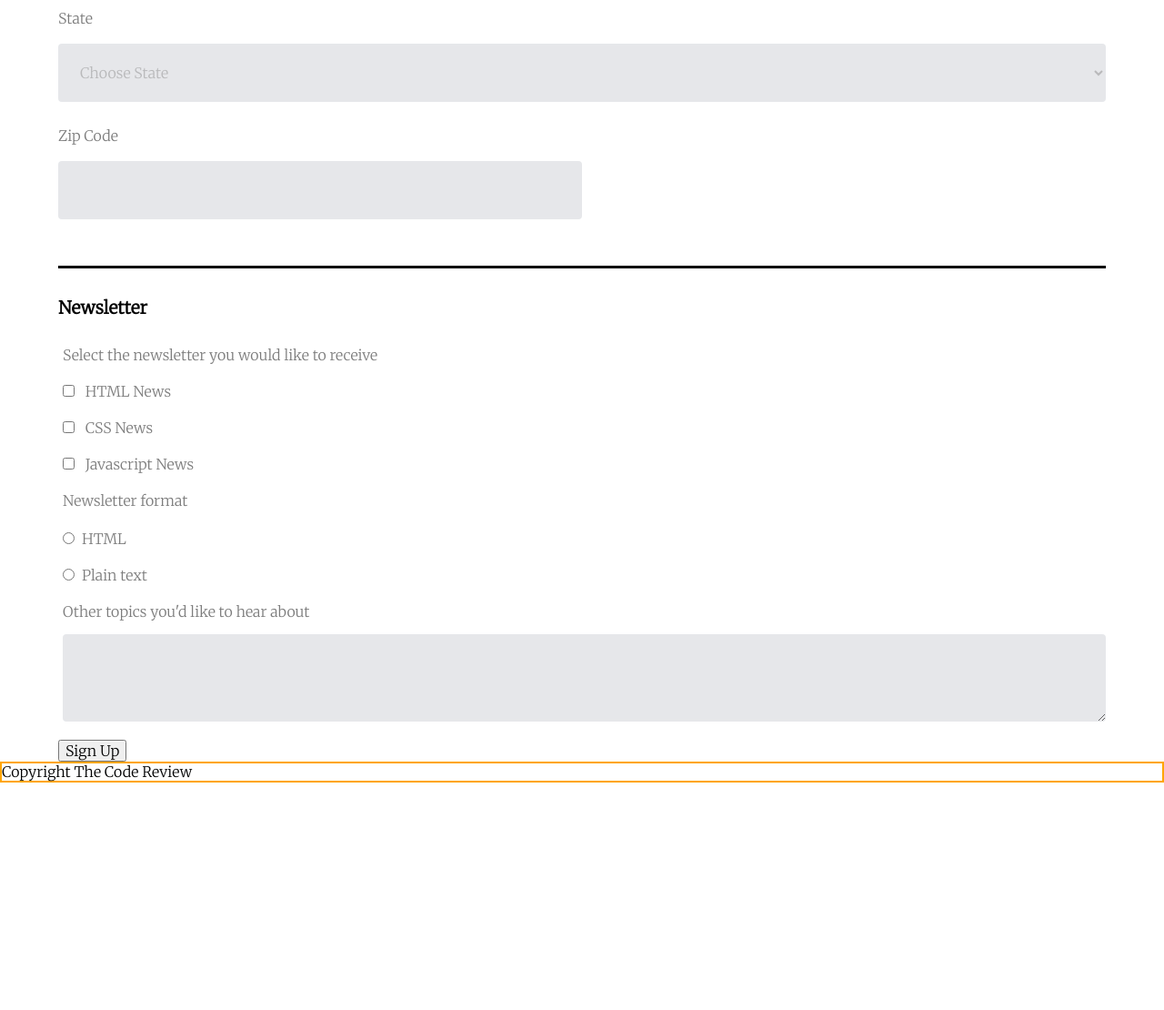
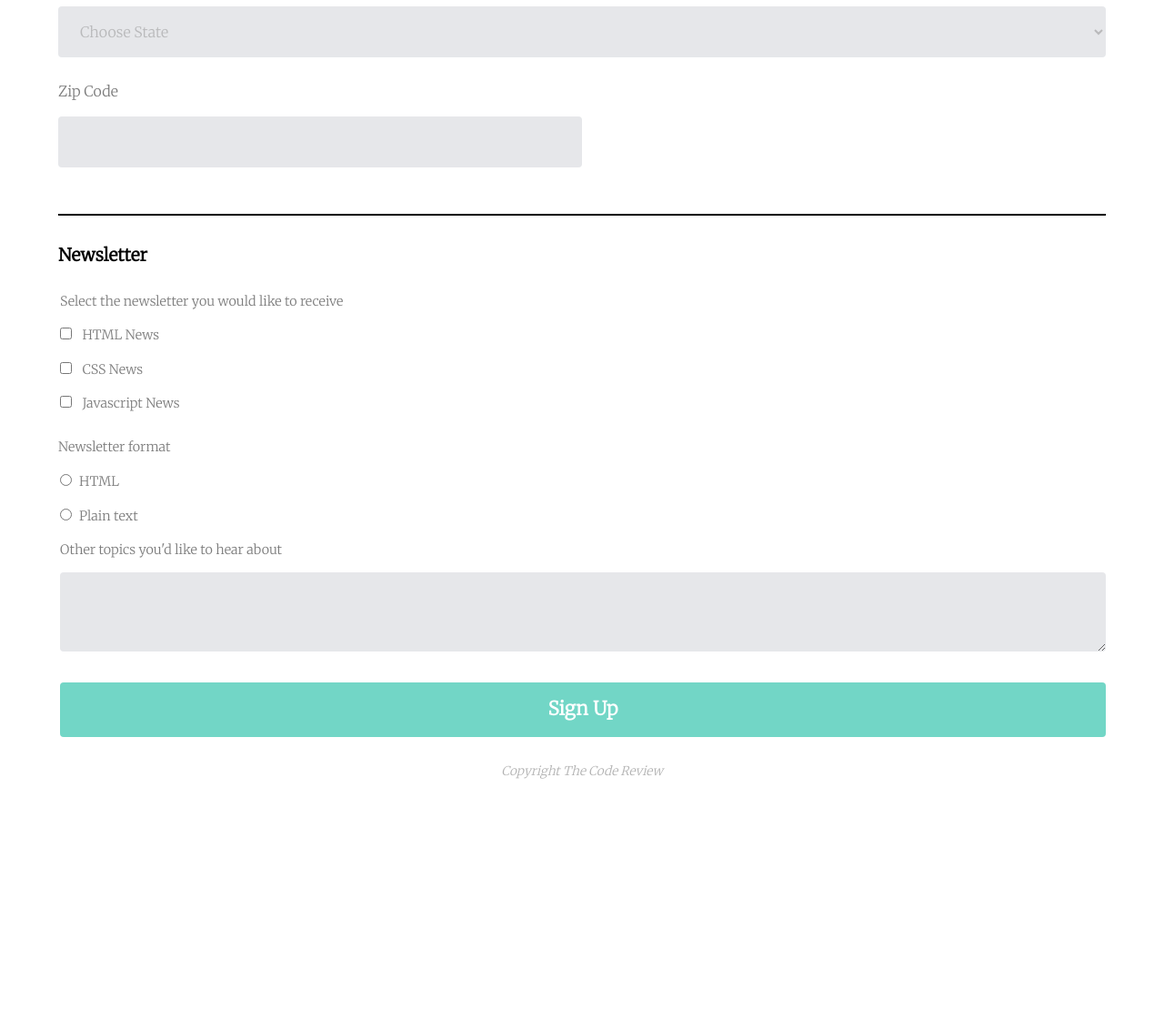
Before and after one commit to adamdenes/An-Online-Registration-Form, a plain HTML site: page index.html in a window 1280 px wide. Shown: the part 940-2050 px from the top of the page at 91% size. Before the commit the page ends 1800 px from the top, so only its background shows below. Drawn offline with Linux system fonts and the light colour scheme.

Commit message:
styling desktop width

```diff
--- a/css/style.css
+++ b/css/style.css
@@ -57,7 +57,7 @@ legend {
 
 legend:nth-of-type(1) {
     width: 100%;
-    border-top: 3px solid #000;
+    border-top: 2px solid #000;
 }
 
 label {
@@ -65,11 +65,27 @@ label {
 }
 
 input::placeholder {
-    color: rgba(0, 0, 0, .3);
-    font-size: .85em;
     padding-right: 20px;
     text-align: right;
+}
+
+input::placeholder,
+.main-footer p {
+    font-size: .85em;
     font-style: italic;
+    color: rgba(0, 0, 0, .3);
+}
+
+button[type="submit"] {
+    flex: 1 60px;
+    font-size: 1.3rem;
+    font-weight: 900;
+    color: white;
+    background-color: #72d6c6;
+    padding: 0;
+    margin-top: 15px;
+    margin-bottom: 30px;
+    margin-left: 2px;
 }
 
 /* ------------------------------------
@@ -108,7 +124,8 @@ input::placeholder {
 }
 
 select,
-.flex-outer > input[type] {
+.flex-outer > input[type],
+button {
     margin-bottom: 10px;
     border: 0;
     border-radius: 4px;
@@ -119,19 +136,20 @@ select,
 }
 
 .flex-inner {
-    flex-basis: 4em;
+    flex-basis: 3.5em;
     padding: 0 0 0 20px;
     background-color: rgb(230, 231, 234);
 }
 
 .flex-outer2 {
+    font-size: .9em;
     display: flex;
     flex-direction: column;
     align-items: stretch;
 }
 
 .item {
-    margin-left: 5px;
+    margin-left: 2px;
     margin-bottom: 16px;
     flex-basis: 1.5em;
 }
@@ -144,10 +162,6 @@ select,
     padding-left: 8px;
 }
 
-#last {
-    padding: 0;
-}
-
 .item textarea {
     width: 100%;
     margin-top: 16px;
@@ -156,12 +170,23 @@ select,
     background-color: rgb(230, 231, 234);
 }
 
+#last {
+    padding: 0;
+}
+
 .news {
-    margin-bottom: 0;
+    margin: 10px 0 0 0;
 }
 
 .main-footer {
-    border: 2px solid orange;
+    display: flex;
+    justify-content: center;
+    height: 35vh;
+}
+
+.main-footer p {
+    margin-top: 0;
+    text-transform: capitalize;
 }
 
 /* ------------------------------------
--- a/index.html
+++ b/index.html
@@ -173,12 +173,12 @@
                     <label id="last" for="user_text">Other topics you'd like to hear about</label><br>
                     <textarea name="user_topics" id="user_text" rows="5"></textarea>
                 </div>
+                <button type="submit">Sign Up</button>
             </fieldset>
-            <button type="submit">Sign Up</button>
         </form>
     </main>
     <footer class="main-footer">
-        <span>Copyright The Code Review</span>
+        <p>Copyright The Code Review</p>
     </footer>
 </body>
 
```
